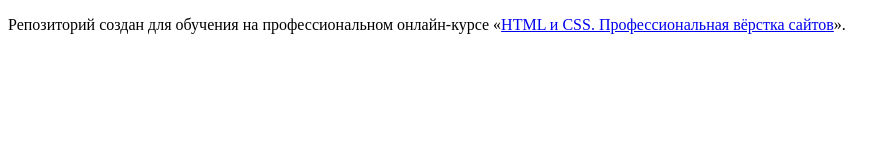
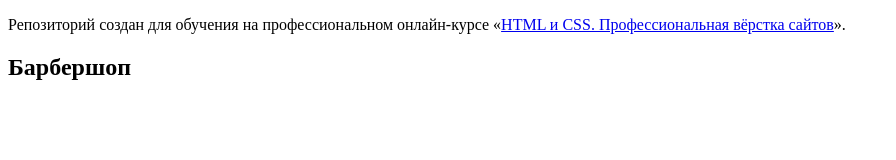
Before and after one commit to htmlacademy-htmlcss/1985335-sedona-35, a plain HTML site: page index.html in a window 1280 px wide. Shown: the whole page, without its empty margins (0-896 px from the left). Drawn offline with Linux system fonts and the light colour scheme.

Commit message:
Update index.html

```diff
--- a/index.html
+++ b/index.html
@@ -8,5 +8,10 @@
 
     <p>Репозиторий создан для обучения на профессиональном онлайн‑курсе «<a href="https://htmlacademy.ru/intensive/htmlcss">HTML и CSS. Профессиональная вёрстка сайтов</a>».</p>
 
+
+<section>
+
+  <h1>Барбершоп</h1>
+    </section>
   </body>
 </html>
```
